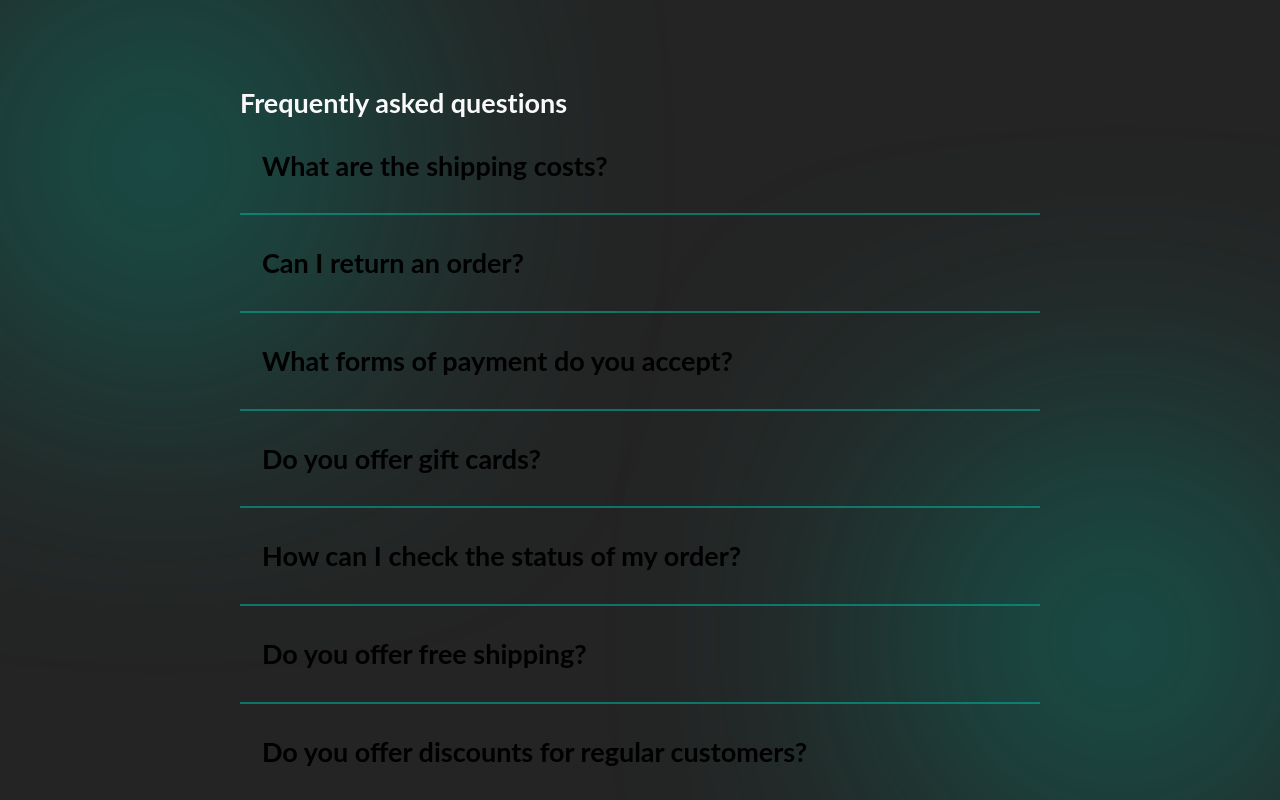
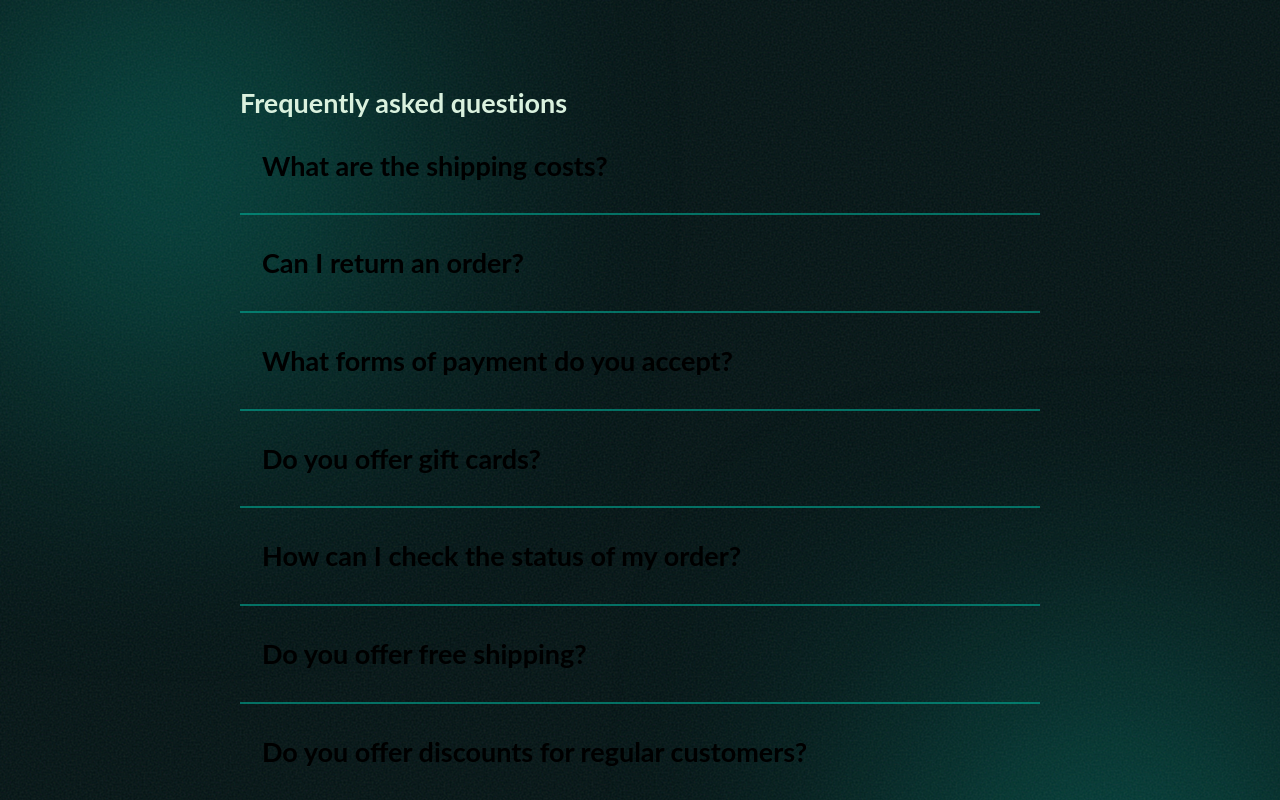
Before and after one commit to ania221B/store-faq, a React (Vite) app: page / in a window 1280 px wide. Shown: the top 800 px of the page. Built offline with nearby package versions, Linux system fonts and the light colour scheme; some icons are missing.

Commit message:
pseudoelements for noise added

```diff
--- a/src/sass/base/_general.scss
+++ b/src/sass/base/_general.scss
@@ -7,6 +7,21 @@ body {
   font-family: $ff-primary;
   font-weight: $fw-400;
   font-size: fs(400);
-  background-color: clr(neutral, 800);
-  color: clr(neutral, 100);
+  background-color: clr(primary, 1000);
+  color: clr(primary, 100);
+  position: relative;
 }
+
+body::after,
+body::before {
+  content: '';
+  position: absolute;
+  inset: 0;
+  opacity: 10%;
+  z-index: -1;
+}
+
+body::after {
+  background: clr(primary, 1000);
+  filter: url(#grain);
+}
```
